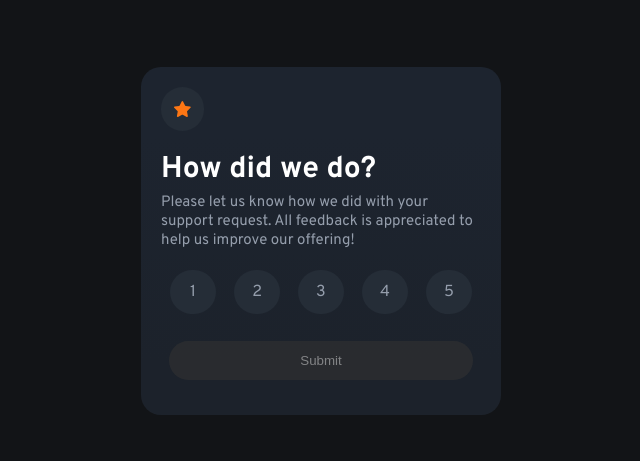
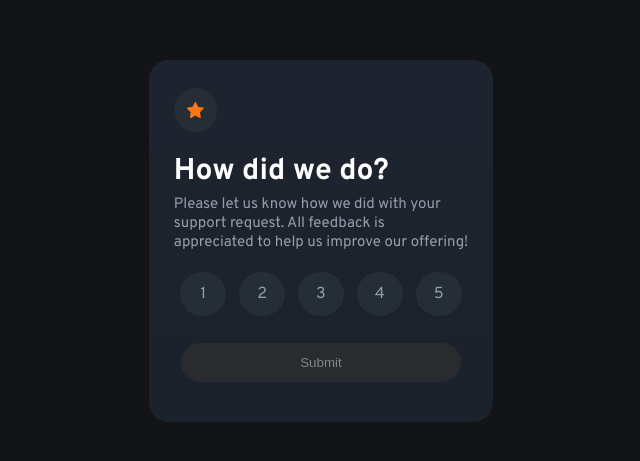
Before and after one commit to ledoux25/INTERACTIVE-RATING-COMPONENT, a plain HTML site: page index.html in a window 1280 px wide. Shown: the part 159-620 px from the top of the page, without its empty margins (319-959 px from the left). Drawn offline with Linux system fonts and the light colour scheme.

Commit message:
ui update

```diff
--- a/style/style.scss
+++ b/style/style.scss
@@ -27,10 +27,11 @@ body{
 main{
     background: white;
     background: linear-gradient(#1d242f 20%, #1c222b 85%);
-    width: 25%;
-    padding: 20px;
+    width: 23%;
+    padding: 25px;
+    padding-top: 28px;
     border-radius: 20px;
-    min-width: 310px;
+    min-width: 290px;
     .icon{
         width: fit-content;
         display: inline-block;
```
Also changed, not shown: style/style.css, 1 other file.
